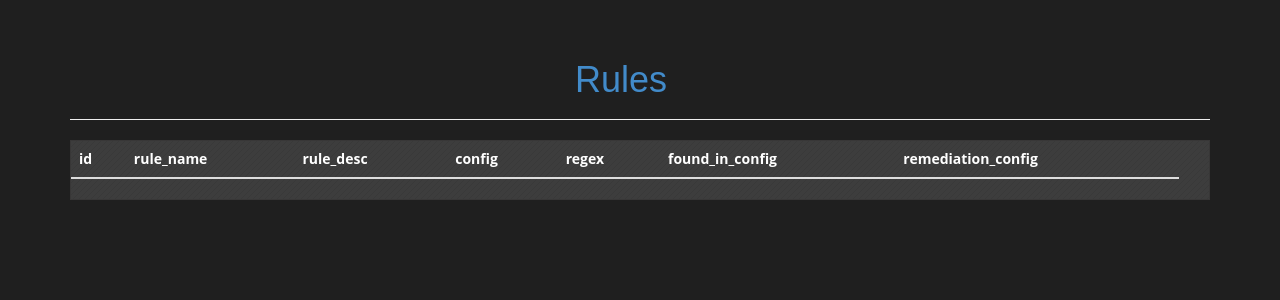
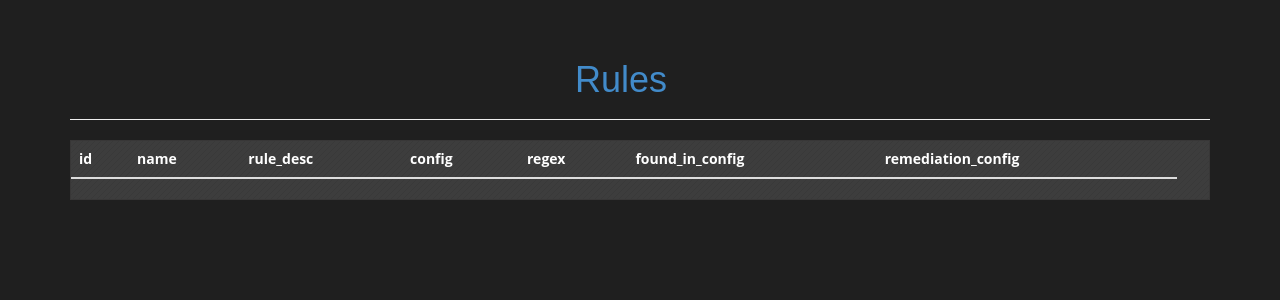
Before and after one commit to certanet/NetWatch, a Flask app: page /rules/ in a window 1280 px wide. Shown: the part 82-382 px from the top of the page. Run offline with Flask 2, Linux system fonts and the light colour scheme; lists and menus that the app fills with data are empty; some libraries are stand-ins or nearby versions; some web fonts are replaced.

Commit message:
Standardised method for creation of new objects

```diff
--- a/netwatch/models.py
+++ b/netwatch/models.py
@@ -158,7 +158,7 @@ def decrypt_creds(ct):
 
 
 class Rule(DBModel):
-    rule_name = CharField(unique=True, max_length=30)
+    name = CharField(unique=True, max_length=30)
     rule_desc = CharField(null=True)
     config = TextField()
     regex = BooleanField(default=False)
@@ -172,14 +172,14 @@ class Rule(DBModel):
     def delete_self(self):
         try:
             self.delete_instance()
-            result = ["Rule \"{0.rule_name}\" Deleted!".format(self),
+            result = ["Rule \"{0.name}\" Deleted!".format(self),
                       'success']
         except:
             result = ["Delete Failed!", 'danger']
         return result
 
     def edit(self):
-        data_dict = dict(rule_name=self.rule_name,
+        data_dict = dict(name=self.name,
                          rule_desc=self.rule_desc,
                          config=self.config,
                          regex=self.regex,
@@ -188,9 +188,17 @@ class Rule(DBModel):
         try:
             query = Rule.update(**data_dict).where(Rule.id == self.id)
             query.execute()
-            result = ["Rule \"{0.rule_name}\" Updated!".format(self), 'success']
+            result = ["Rule \"{0.name}\" Updated!".format(self), 'success']
         except:
             result = ["Update Failed!", 'danger']
+        return result
+
+    def new(self):
+        try:
+            self.save()
+            result = ["Rule \"{0.name}\" Created!".format(self), 'success']
+        except:
+            result = ["Create Failed!", 'danger']
         return result
 
 
@@ -207,30 +215,6 @@ def list_all_rules():
 def get_rule(rule_id):
     rule_obj = Rule.get(Rule.id == rule_id)
     return rule_obj
-
-
-def set_rule_config(rule_id, config):
-    q = Rule.update(config=config).where(Rule.id == rule_id)
-    q.execute()
-    return
-
-
-def set_rule_remediationconfig(rule_id, config):
-    q = Rule.update(remediation_config=config).where(Rule.id == rule_id)
-    q.execute()
-    return
-
-
-def create_rule(rule_dict):
-
-    try:
-        rule = Rule.create(**rule_dict)
-        rule.save()
-        result = ["Rule \"{0.rule_name}\" Created!"
-                  .format(rule), 'success']
-    except:
-        result = ["Create Failed!", 'danger']
-    return result
 
 
 """
--- a/netwatch/routes.py
+++ b/netwatch/routes.py
@@ -162,6 +162,8 @@ def new_model(slug):
     if slug == "nodes":
         title = "Node"
         form = forms.NodeForm()
+        new_obj = models.Node()
+
         profile_choices = []
         all_profiles = models.list_all_connectionprofiles()
         for profile in all_profiles:
@@ -169,49 +171,27 @@ def new_model(slug):
 
         form.connection_profile.choices = profile_choices
 
-        if form.validate_on_submit():
-            # Get form:
-            node_name = form.node_name.data
-            ip_address = form.ip_address.data
-            connection_profile = form.connection_profile.data
-            # Save in database:
-            try:
-                result = models.create_node(node_name, ip_address, connection_profile)
-                flash(*result)
-                return redirect(url_for('modeltable', model=slug))
-            except:
-                flash(*result)
-    if slug == "connectionprofiles":
+    elif slug == "connectionprofiles":
         title = "Connection Profile"
         form = forms.ConnectionProfileForm()
-        if form.validate_on_submit():
-            # Get form:
-            profile_dict = {'profile_name': form.profile_name.data,
-                            'device_os': form.device_os.data,
-                            'ssh_username': form.ssh_username.data,
-                            'ssh_password': form.ssh_password.data,
-                            'ssh_enable': form.ssh_enable.data,
-                            'config_command': form.config_command.data}
-            # Save in database:
-            result = models.create_connectionprofile(profile_dict)
-            flash(*result)
-            return redirect(url_for('modeltable', model='connectionprofiles'))
+        new_obj = models.ConnectionProfile()
 
-    if slug == "rules":
+    elif slug == "rules":
         title = "Rule"
         form = forms.RuleForm()
-        if form.validate_on_submit():
-            # Get form:
-            rule_dict = {'rule_name': form.rule_name.data,
-                         'rule_desc': form.rule_desc.data,
-                         'config': form.config.data,
-                         'regex': form.regex.data,
-                         'found_in_config': form.found_in_config.data,
-                         'remediation_config': form.remediation_config.data}
-            # Save in database:
-            result = models.create_rule(rule_dict)
-            flash(*result)
-            return redirect(url_for('modeltable', model='rules'))
+        new_obj = models.Rule()
+
+    if form.validate_on_submit():
+        # Populate the new object with the form data and try to save to DB:
+        try:
+            form.populate_obj(new_obj)
+            new_obj.save()
+            result = ["{0} \"{1.name}\" Created!".format(title, new_obj), 'success']
+        except:
+            result = ["Create Failed!", 'danger']
+
+        flash(*result)
+        return redirect(url_for('modeltable', model=slug))
 
     return render_template('new_model.html',
                            title='New ' + title,
--- a/netwatch/templates/index.html
+++ b/netwatch/templates/index.html
@@ -20,7 +20,7 @@
               <th>Node/Rule</th>
               {% for rule in rule_list %}
                 <th data-toggle="tooltip" title="{{ rule.rule_desc }}" style="word-break:break-word;">
-                    <a href="{{ url_for('edit_model', slug='rules', id=rule.id)}}"style="color: white">{{ rule.rule_name }}</a>
+                    <a href="{{ url_for('edit_model', slug='rules', id=rule.id)}}"style="color: white">{{ rule.name }}</a>
               </th>
               {% endfor %}
               <th style="word-break:break-word;">Last Seen</th>
--- a/netwatch/templates/node_detail.html
+++ b/netwatch/templates/node_detail.html
@@ -15,7 +15,7 @@
             <tr>
               {% for nrule in rule_list %}
                 <th data-toggle="tooltip" title="{{ nrule.rule.rule_desc }}" style="word-break:break-word;">
-                    <a href="{{ url_for('edit_model', slug='rules', id=nrule.rule.id)}}"style="color: white">{{ nrule.rule.rule_name }}</a>
+                    <a href="{{ url_for('edit_model', slug='rules', id=nrule.rule.id)}}"style="color: white">{{ nrule.rule.name }}</a>
               </th>
               {% endfor %}
             </tr>
--- a/netwatch/templates/node_edit.html
+++ b/netwatch/templates/node_edit.html
@@ -42,7 +42,7 @@ tr:hover {
 			<tbody>
 			{% for rule in rules %}
 				<tr>
-					<td>{{ rule.rule_name }}</td>
+					<td>{{ rule.name }}</td>
 					<td><input type="checkbox"  name="{{rule}}" {% if rule in noderule_list_rules %}checked="checked"{% endif %}>
 					</td>
 					<td>
```
Also changed, not shown: netwatch/forms.py (+5 -5 lines), netwatch/poller.py (+4 -4 lines).
